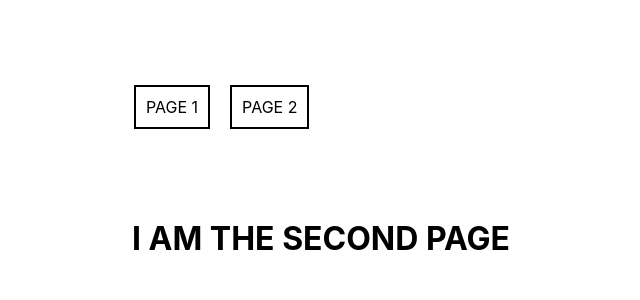
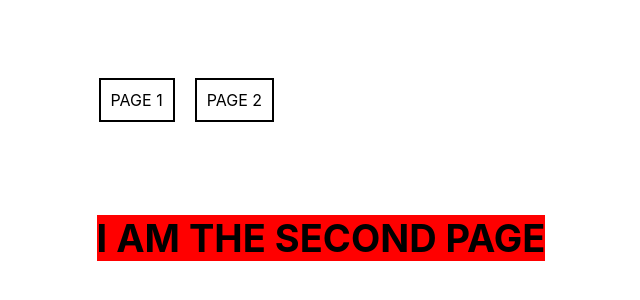
Before and after one commit to rick-moore/next-css-demo, a Next.js app: page /page2 in a window 1280 px wide. Shown: the part 172-472 px from the top of the page, without its empty margins (319-959 px from the left). Built offline with nearby package versions, Linux system fonts and the light colour scheme.

Commit message:
trying again with nesting

```diff
--- a/pages/index.js
+++ b/pages/index.js
@@ -15,7 +15,7 @@ export default function Home() {
       exit={{ opacity: 0 }}
     >
       <main className={styles.main}>
-        <h1 className={styles.page1_h1}>I AM THE FIRST PAGE</h1>
+        <h1>I AM THE FIRST PAGE</h1>
       </main>
     </motion.div>
   )
--- a/styles/Home.module.css
+++ b/styles/Home.module.css
@@ -22,7 +22,7 @@
 
 }
 
-.page1_h1 {
+.main h1 {
   background-color: red;
   font-size: 38px;
 }
```
